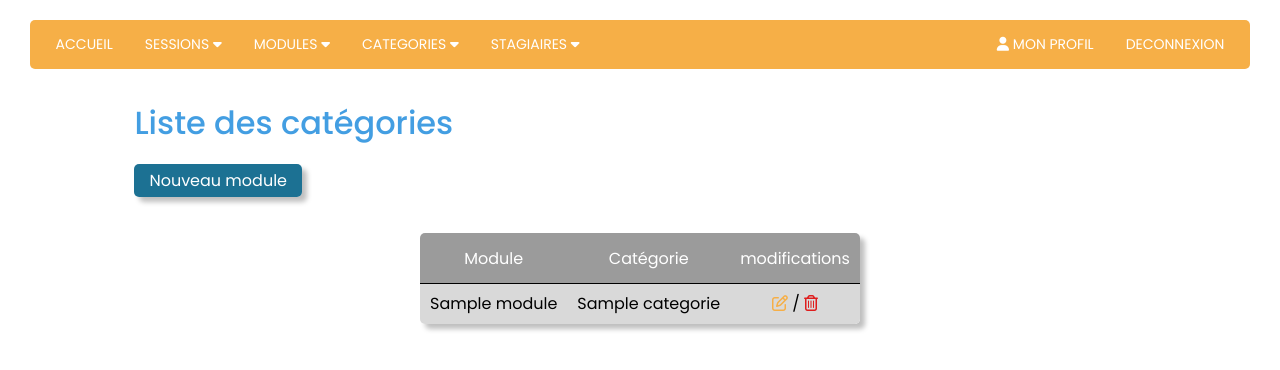
After one commit to JeanNoLimit/ProjetSession, a Symfony app: template templates/module/index.html.twig in a window 1280 px wide. The commit adds this page. Shown: the top 370 px of the page. Run offline with Twig, Linux system fonts and the light colour scheme; the template is opened without the code that fills it: most values are stand-ins (such as "Sample title", 1, 10 or a date in 2020); some libraries are stand-ins or nearby versions.

Commit message:
Vue liste des modules

```diff
--- /dev/null
+++ b/templates/module/index.html.twig
@@ -0,0 +1,43 @@
+{% extends 'base.html.twig' %}
+
+
+
+
+
+{% block title %}Liste des modules{% endblock %}
+
+{% block body %}
+    {% for message in app.flashes('success') %}
+
+        <div class="flash-success">
+            {{ message }}
+        </div>
+
+    {% endfor %}
+    <h1>Liste des catégories</h1>
+
+    <a href="#" class="btn">Nouveau module</a>
+
+    <table class="tList">
+        <thead>
+            <tr>
+                <th>Module</th>
+                <th>Catégorie</th>
+                <th>modifications</th>
+            </tr>
+        </thead>
+        <tbody>
+            {% for module in modules %}
+
+            <tr>
+                <td>{{module.nom}}</td>
+                <td>{{module.categorie.nom}}</td>
+                <td><i class="fa-regular fa-pen-to-square"></i> / <i class="fa-regular fa-trash-can"></i></td>
+            </tr>
+
+            {% endfor %}
+        </tbody>
+    </table>
+
+
+{% endblock %}
--- a/templates/partial/_header.html.twig
+++ b/templates/partial/_header.html.twig
@@ -17,7 +17,7 @@
                 <i class="fa fa-caret-down"></i>
             </button>
             <div class="dropdown-content">
-                <a href="#">Liste</a>
+                <a href="{{path('liste_module')}}">Liste</a>
                 <a href="#">Nouveau module</a>
             </div>
         </div>
```
Also changed, not shown: src/Controller/ModuleController.php (added, +22 -0 lines).
